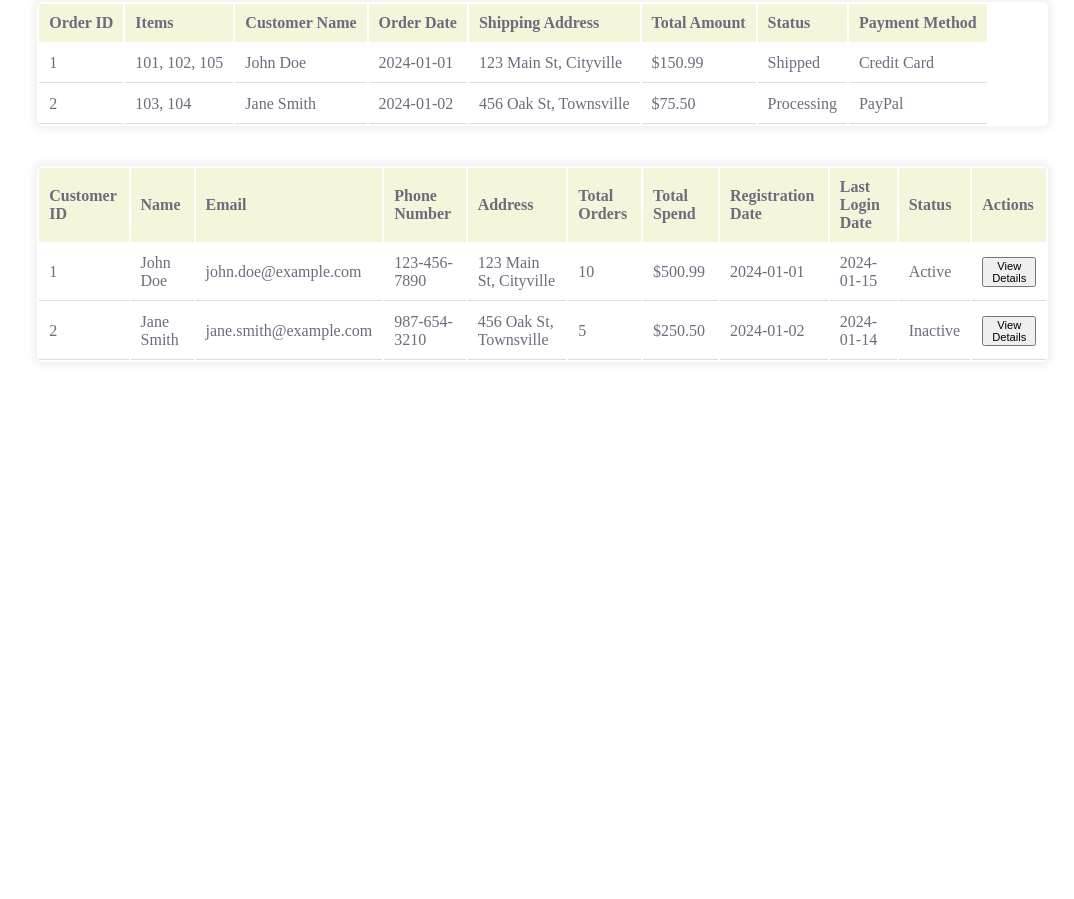
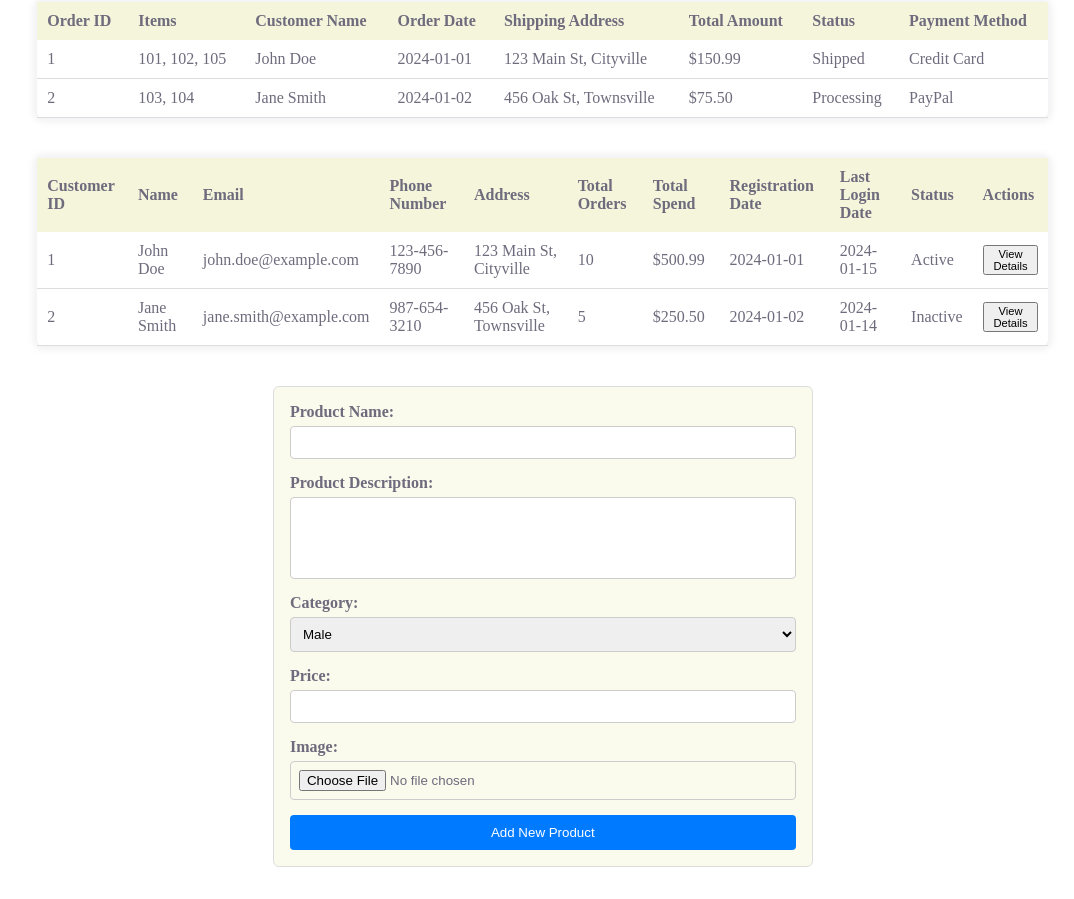
Before and after one commit to moeez-ktk/E-Commerce-Web-App, a React (Vite) app: page / in a window 1280 px wide. Shown: the part 1201-2100 px from the top of the page, without its empty margins (206-1280 px from the left). Before the commit the page ends 1563 px from the top, so only its background shows below. Built offline with nearby package versions, Linux system fonts and the light colour scheme.

Commit message:
Added Form to Add New Products

```diff
--- a/src/components/Admin/Admin.css
+++ b/src/components/Admin/Admin.css
@@ -7,20 +7,6 @@
   width: 100%;
   height: 100%;
 }
-
-/* p {
-  width: fit-content;
-  height: fit-content;
-} */
-
-/* .ds {
-  width: fit-content;
-  height: fit-content;
-} */
-
-/* button {
-  width: max-content;
-} */
 
 /* SEARCH BAR */
 
@@ -143,7 +129,7 @@ aside {
   margin-top: 6.875rem;
   display: grid;
   grid-template-columns: 1fr 1fr 1fr 1fr 1fr;
-  grid-template-rows: 1fr 1fr 1fr 1fr 1fr 1fr;
+  grid-template-rows: repeat(8, 1fr);
   gap: 1.5rem 30px;
   grid-auto-flow: row;
   grid-template-areas:
@@ -152,7 +138,14 @@ aside {
     "item6 item6 item5 item5 item5 item5 item5 item5"
     "item10 item10 item7 item7 item7 item7 item7 item7"
     "item8 item8 item8 item8 item8 item8 item8 item8"
-    "item9 item9 item9 item9 item9 item9 item9 item9";
+    "item9 item9 item9 item9 item9 item9 item9 item9"
+    "item11 item11 item11 item11 item11 item11 item11 item11"
+    "footer footer footer footer footer footer footer footer";
+}
+
+.empty-space {
+  grid-area: footer;
+  height: 0.5rem;
 }
 
 .item1 {
@@ -192,6 +185,9 @@ aside {
 
 .item10 {
   grid-area: item10;
+}
+.item11 {
+  grid-area: item11;
 }
 
 /* ITEM1 */
@@ -341,12 +337,12 @@ aside {
 }
 
 .semicircle_container {
-display: flex;
-align-items: center;
-justify-content: center;
+  display: flex;
+  align-items: center;
+  justify-content: center;
 }
 
-.item4 > div>p:nth-child(3){
+.item4 > div > p:nth-child(3) {
   margin: 0;
 }
 
@@ -373,10 +369,9 @@ justify-content: center;
   margin: 0 !important;
   padding: 0 !important;
   /* border: 1px solid red; */
-
 }
 
-.doughnut{
+.doughnut {
   width: 95% !important;
 }
 
@@ -472,6 +467,58 @@ td {
   font-size: 0.7rem;
 }
 
+/* NEW PRODUCT FORM */
+.product-form-container {
+  width: 50%;
+  margin-left: auto;
+  margin-right: auto;
+  padding: 1rem;
+  background-color: rgb(245, 245, 220, 0.5);
+  border: 1px solid #ddd;
+  border-radius: 0.378rem;
+}
+
+.product-form {
+  display: flex;
+  flex-direction: column;
+}
+
+.form-group {
+  margin-bottom: 15px;
+  display: flex;
+  flex-direction: column;
+}
+
+label {
+  font-weight: bold;
+  margin-bottom: 5px;
+}
+
+.form-control {
+  padding: 8px;
+  border: 1px solid #ccc;
+  border-radius: 4px;
+  width: auto;
+  resize: none;
+}
+
+.submit-button {
+  background-color: #007bff;
+  color: #fff;
+  padding: 10px;
+  border: none;
+  border-radius: 4px;
+  cursor: pointer;
+}
+
+.submit-button:hover {
+  background-color: #0056b3;
+}
+
+#productDescription{
+  height: 4rem !important;
+}
+
 /* MEDIA QUERIES */
 
 @media screen and (max-width: 1200px) {
@@ -497,8 +544,8 @@ td {
   }
 
   .container {
-    grid-template-columns: 1fr 1fr 1fr 1fr 1fr 1fr 1fr 1fr;
-    grid-template-rows: 1fr 1fr 1fr;
+    grid-template-columns: repeat(8, 1fr);
+    grid-template-rows: repeat(3, 1fr);
     gap: 1.5rem 30px;
     grid-auto-flow: row;
     grid-template-areas:
@@ -507,7 +554,9 @@ td {
       "item5 item5 item5 item5 item5 item5 item5 item5"
       "item10 item10 item10 item7 item7 item7 item7 item7"
       "item8 item8 item8 item8 item8 item8 item8 item8"
-      "item9 item9 item9 item9 item9 item9 item9 item9";
+      "item9 item9 item9 item9 item9 item9 item9 item9"
+      "item11 item11 item11 item11 item11 item11 item11 item11"
+      "footer footer footer footer footer footer footer footer";
   }
 
   .item6 {
@@ -540,8 +589,8 @@ td {
 @media screen and (max-width: 992px) {
   .container {
     width: calc(100% - 1.5rem * 2) !important;
-    grid-template-columns: 1fr 1fr 1fr 1fr;
-    grid-template-rows: 1fr 1fr 1fr 1fr 1fr 1fr;
+    grid-template-columns: repeat(4, 1fr);
+    grid-template-rows: repeat(7, 1fr);
     grid-template-areas:
       "item1 item1 item1 item1"
       "item2 item2 item2 item2"
@@ -549,15 +598,17 @@ td {
       "item5 item5 item5 item5"
       "item10 item10 item7 item7"
       "item8 item8 item8 item8"
-      "item9 item9 item9 item9";
+      "item9 item9 item9 item9"
+      "item11 item11 item11 item11"
+      "footer footer footer footer";
   }
 }
 
 @media screen and (max-width: 767px) {
   .container {
     width: calc(100% - 1.5rem * 2) !important;
-    grid-template-columns: 1fr fr 1fr 1fr 1fr;
-    grid-template-rows: 1fr 1fr 1fr 1fr 1fr 1fr 1fr 1fr 1fr;
+    grid-template-columns: repeat(4, 1fr);
+    grid-template-rows: repeat(10, 1fr);
     grid-template-areas:
       "item1 item1 item1 item1"
       "item2 item2 item2 item2"
@@ -567,7 +618,14 @@ td {
       "item10 item10 item10 item10"
       "item7 item7 item7 item7"
       "item8 item8 item8 item8"
-      "item9 item9 item9 item9";
+      "item9 item9 item9 item9"
+      "item11 item11 item11 item11"
+      "footer footer footer footer";
+  }
+  .product-form-container {
+    width: 93%;
+    margin-left: auto !important;
+    margin-right: auto !important;
   }
 }
 
--- a/src/components/Admin/Admin.jsx
+++ b/src/components/Admin/Admin.jsx
@@ -13,6 +13,7 @@ import { Doughnut } from "react-chartjs-2";
 import { Line } from "react-chartjs-2";
 import { Chart, ArcElement, BarElement } from "chart.js";
 import { Bar } from "react-chartjs-2";
+import axios from "axios";
 import {
   Chart as ChartJS,
   CategoryScale,
@@ -44,10 +45,17 @@ export const options = {
     legend: {
       display: false,
     },
+    title: {
+      display: false,
+      text: "Past 6 Months",
+    },
   },
   scales: {
     y: {
-      display: false, // Set display to false to hide the y-axis range text
+      display: false,
+    },
+    x: {
+      display: false,
     },
   },
 };
@@ -58,7 +66,6 @@ export const data = {
   labels,
   datasets: [
     {
-      label: "Dataset 1",
       data: [
         2200, 2000, 2300, 2350, 2500, 2300, 2400, 2500, 2550, 2600, 2550, 2700,
       ],
@@ -387,6 +394,15 @@ const TopBar = () => {
 };
 
 const Admin = () => {
+  const [file, setFile] = useState();
+  const upload = () => {
+    const formData = new FormData();
+    formData.append("file", file);
+    axios
+      .post("http://localhost:3001/upload", formData)
+      .then((res) => {})
+      .catch((er) => console.log(er));
+  };
   return (
     <>
       <div className="bgcol">
@@ -480,7 +496,11 @@ const Admin = () => {
               <p>Profit</p>
               <p>Last Month</p>
               <p>
-                <Line className="canvas_img" options={options} data={data} />
+                <Line
+                  className="canvas_img admin-line-chart"
+                  options={options}
+                  data={data}
+                />
               </p>
             </div>
           </div>
@@ -518,15 +538,13 @@ const Admin = () => {
                 <p className="product-info ds">
                   <span className="product-name ds">{`${product.name} #${product.id}`}</span>
                 </p>
-                <p className="product-price">
-                  ${product.price.toFixed(2)}
-                </p>
+                <p className="product-price">${product.price.toFixed(2)}</p>
               </div>
             ))}
           </div>
 
           <div className="item7 subcontainer2">
-            <table>
+            <table className="admin-table">
               <thead>
                 <tr>
                   <th>Image</th>
@@ -543,7 +561,7 @@ const Admin = () => {
                       <img
                         src={product.imageUrl}
                         alt={product.name}
-                        style={{ width: "50px", height: "50px" }}
+                        className="product-image"
                       />
                     </td>
                     <td>{product.name}</td>
@@ -557,7 +575,7 @@ const Admin = () => {
           </div>
 
           <div className="item8 subcontainer2">
-            <table>
+            <table className="admin-table">
               <thead>
                 <tr>
                   <th>Order ID</th>
@@ -588,7 +606,7 @@ const Admin = () => {
           </div>
 
           <div className="item9 subcontainer2">
-            <table>
+            <table className="admin-table">
               <thead>
                 <tr>
                   <th>Customer ID</th>
@@ -621,7 +639,8 @@ const Admin = () => {
                     <td className="hide_col">{customer.status}</td>
                     <td>
                       {/* Add action buttons/links here */}
-                      <button className="actionbtn"
+                      <button
+                        className="actionbtn"
                         onClick={() => handleViewDetails(customer.customerId)}
                       >
                         View Details
@@ -633,6 +652,53 @@ const Admin = () => {
               </tbody>
             </table>
           </div>
+
+          <div className="item11 product-form-container">
+            <form className="product-form">
+              <div className="form-group">
+                <label htmlFor="productName">Product Name:</label>
+                <input type="text" id="productName" className="form-control" />
+              </div>
+
+              <div className="form-group">
+                <label htmlFor="productDescription">Product Description:</label>
+                <textarea
+                  id="productDescription"
+                  className="form-control"
+                ></textarea>
+              </div>
+
+              <div className="form-group">
+                <label htmlFor="category">Category:</label>
+                <select id="category" className="form-control">
+                  <option value="male">Male</option>
+                  <option value="female">Female</option>
+                  <option value="kids">Kids</option>
+                </select>
+              </div>
+
+              <div className="form-group">
+                <label htmlFor="price">Price:</label>
+                <input type="number" id="price" className="form-control" />
+              </div>
+
+              <div className="form-group">
+                <label htmlFor="image">Image:</label>
+                <input
+                  type="file"
+                  id="image"
+                  className="form-control"
+                  accept="image/*"
+                  onChange={(e) => setFile(e.target.files[0])}
+                />
+              </div>
+
+              <button onClick={upload} type="submit" className="submit-button">
+                Add New Product
+              </button>
+            </form>
+          </div>
+          <div className="empty-space"></div>
         </div>
       </div>
     </>
```
